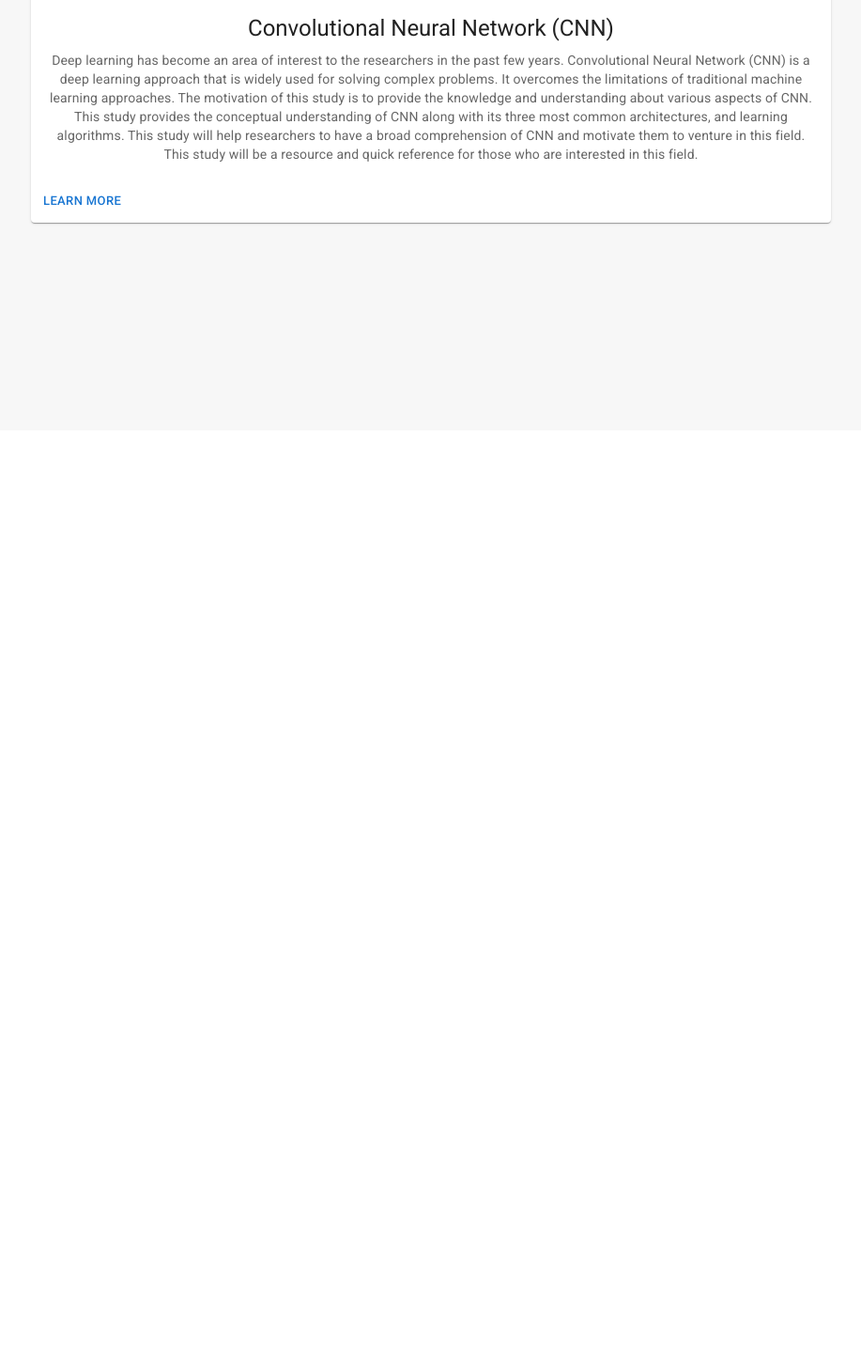
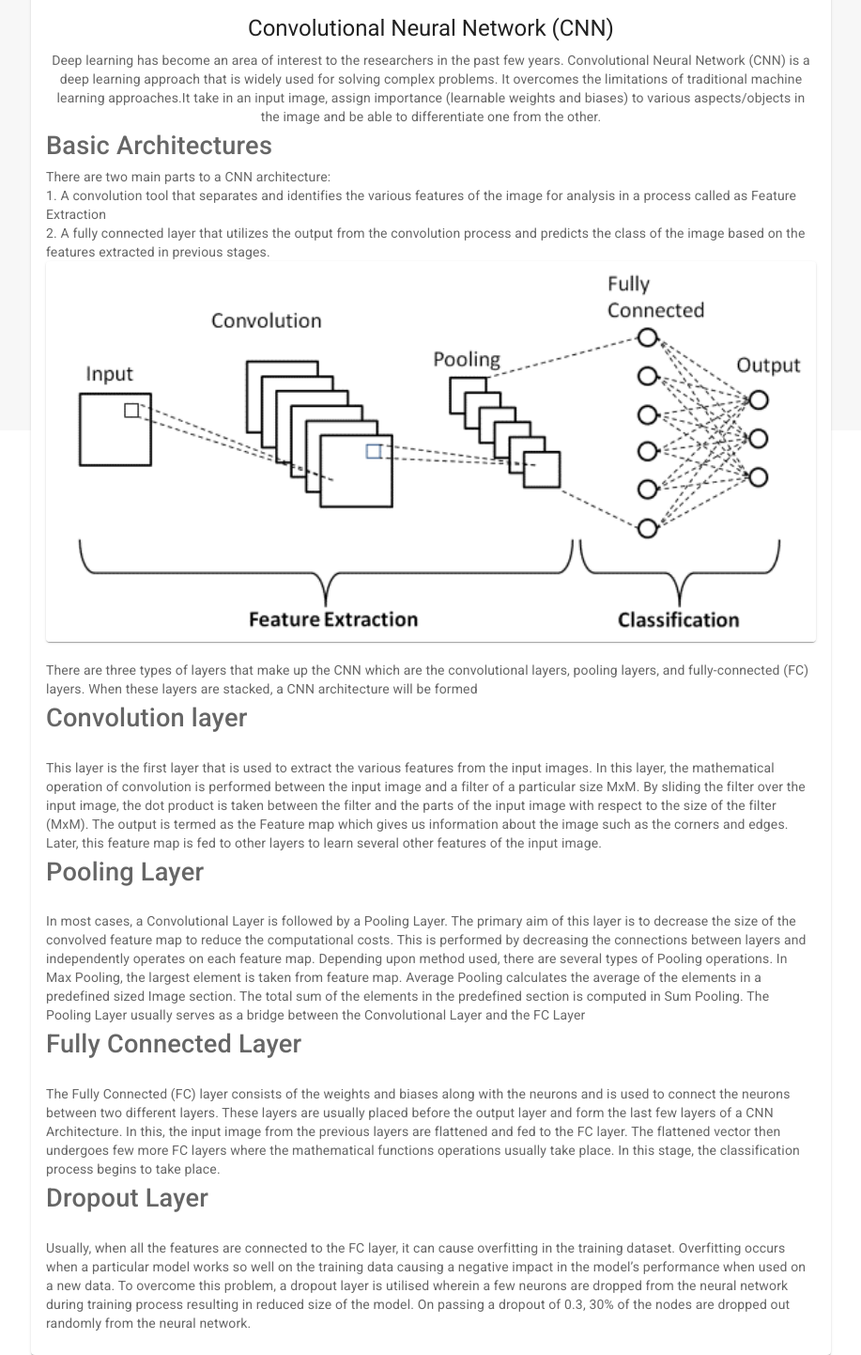
Before and after one commit to rashanajwa/Plantain-reactjs, a React (Create React App) app: page /cnn in a window 1280 px wide. Shown: the part 407-1849 px from the top of the page at 94% size, without its empty margins (181-1098 px from the left). Before the commit the page ends 865 px from the top, so only its background shows below. Built offline with nearby package versions, Linux system fonts and the light colour scheme.

Commit message:
cnn page chng

```diff
--- a/src/pages/cnn-concept-page.js
+++ b/src/pages/cnn-concept-page.js
@@ -27,20 +27,65 @@ export default function CNNConceptPage() {
               the past few years. Convolutional Neural Network (CNN) is a deep
               learning approach that is widely used for solving complex
               problems. It overcomes the limitations of traditional machine
-              learning approaches. The motivation of this study is to provide
-              the knowledge and understanding about various aspects of CNN. This
-              study provides the conceptual understanding of CNN along with its
-              three most common architectures, and learning algorithms. This
-              study will help researchers to have a broad comprehension of CNN
-              and motivate them to venture in this field. This study will be a
-              resource and quick reference for those who are interested in this
-              field.
+              learning approaches.It  take in an input image, assign importance (learnable weights and biases) to various aspects/objects in the image and be able to differentiate one from the other.
             </Typography>
+            <Typography variant="h6" align="left" color="text.secondary">
+              Basic Architectures
+              </Typography>
+              <Typography variant="body2" align="left" color="text.secondary">
+              There are two main parts to a CNN architecture:
+
+            <br></br>1. A convolution tool that separates and identifies the various features of the image for analysis in a process called as Feature Extraction
+            <br></br>2. A fully connected layer that utilizes the output from the convolution process and predicts the class of the image based on the features extracted in previous stages.
+              </Typography>
+              <Card sx={{}}>
+          <CardMedia
+            component="img"
+            image="/imgs/cnn1.png"
+            alt="green iguana"
+          />
+          </Card>
+
+          <Typography variant="body2" align="left" color="text.secondary">
+          <r><br></br></r>There are three types of layers that make up the CNN which are the convolutional layers, pooling layers, and fully-connected (FC) layers. When these layers are stacked, a CNN architecture will be formed
+          <br></br></Typography>
+          <Typography variant="h6" align="left" color="text.secondary">
+              Convolution layer
+              </Typography>
+              <Typography variant="body2" align="left" color="text.secondary">
+          <br></br>This layer is the first layer that is used to extract the various features from the input images. In this layer, the mathematical operation of convolution is performed between the input image and a filter of a particular size MxM. By sliding the filter over the input image, the dot product is taken between the filter and the parts of the input image with respect to the size of the filter (MxM).
+          The output is termed as the Feature map which gives us information about the image such as the corners and edges. Later, this feature map is fed to other layers to learn several other features of the input image.
+          <br></br></Typography>
+
+          <Typography variant="h6" align="left" color="text.secondary">
+          Pooling Layer
+              </Typography>
+              <Typography variant="body2" align="left" color="text.secondary">
+          <br></br>
+          In most cases, a Convolutional Layer is followed by a Pooling Layer. The primary aim of this layer is to decrease the size of the convolved feature map to reduce the computational costs. This is performed by decreasing the connections between layers and independently operates on each feature map. Depending upon method used, there are several types of Pooling operations.
+          In Max Pooling, the largest element is taken from feature map. Average Pooling calculates the average of the elements in a predefined sized Image section. The total sum of the elements in the predefined section is computed in Sum Pooling. The Pooling Layer usually serves as a bridge between the Convolutional Layer and the FC Layer
+          <br></br></Typography>
+          <Typography variant="h6" align="left" color="text.secondary">
+          Fully Connected Layer
+              </Typography>
+              <Typography variant="body2" align="left" color="text.secondary">
+          <br></br>
+          The Fully Connected (FC) layer consists of the weights and biases along with the neurons and is used to connect the neurons between two different layers. These layers are usually placed before the output layer and form the last few layers of a CNN Architecture.
+          In this, the input image from the previous layers are flattened and fed to the FC layer. The flattened vector then undergoes few more FC layers where the mathematical functions operations usually take place. In this stage, the classification process begins to take place.
+          <br></br></Typography>
+          <Typography variant="h6" align="left" color="text.secondary">
+          Dropout Layer
+              </Typography>
+              <Typography variant="body2" align="left" color="text.secondary">
+          <br></br>
+          Usually, when all the features are connected to the FC layer, it can cause overfitting in the training dataset. Overfitting occurs when a particular model works so well on the training data causing a negative impact in the model’s performance when used on a new data.
+          To overcome this problem, a dropout layer is utilised wherein a few neurons are dropped from the neural network during training process resulting in reduced size of the model. On passing a dropout of 0.3, 30% of the nodes are dropped out randomly from the neural network.<br></br></Typography>
+
+
+
+
           </CardContent>
-          <CardActions>
-            <Button size="small">Learn More</Button>
-          </CardActions>
-        </Card>
+          </Card>
       </Container>
     </Box>
   );
--- a/src/pages/dataset-page.js
+++ b/src/pages/dataset-page.js
@@ -8,6 +8,7 @@ import Card from "@mui/material/Card";
 import CardActions from "@mui/material/CardActions";
 import CardContent from "@mui/material/CardContent";
 import CardMedia from "@mui/material/CardMedia";
+import { Grid } from "@mui/material";
 
 function DatasetPage() {
   return (
@@ -25,7 +26,7 @@ function DatasetPage() {
           color="text.primary"
           gutterBottom
         >
-          Some Of The Datasets
+          Dataset
         </Typography>
         <Typography
           component="div"
@@ -37,35 +38,21 @@ function DatasetPage() {
           AAAAAAAAAAABBBBBBBBBBBBBBBBCCCCCCCCCCCCCCCCCC
         </Typography>
 
-        <Card sx={{}}>
-          <CardMedia
-            component="img"
-            height="300"
-            image="/imgs/earwig1.jpg"
-            alt="green iguana"
-          />
-          <CardContent>Earwigs</CardContent>
-          </Card>
-          <Card sx={{}}>
-          <CardMedia
-            component="img"
-            height="300"
-            image="/imgs/weevils1.jpeg"
-            alt="green iguana"
-          />
-          <CardContent>Weevils</CardContent>
-          </Card>
-          <Card sx={{}}>
-          <CardMedia
-            component="img"
-            height="300"
-            image="/imgs/larva1.jpg"
-            alt="green iguana"
-          />
-          <CardContent>Larva</CardContent>
-          </Card>
+        <Grid container spacing={2}>
+          <Grid item xs={8}>
+            f
+          </Grid>
+          <Grid item xs={4}>
+          dd
+          </Grid>
+          <Grid item xs={4}>
+          dd
+          </Grid>
+          <Grid item xs={8}>
+           d
+          </Grid>
+        </Grid>
       </Container>
-
     </React.Fragment>
   );
 }
```
Also changed, not shown: public/imgs/cnn1.png (added).
